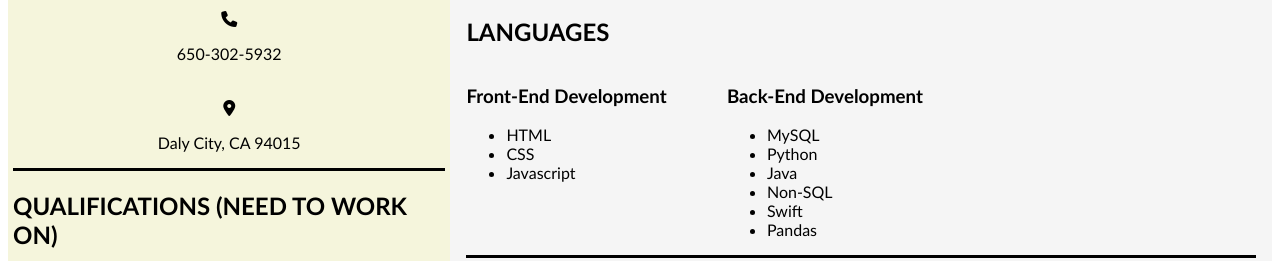
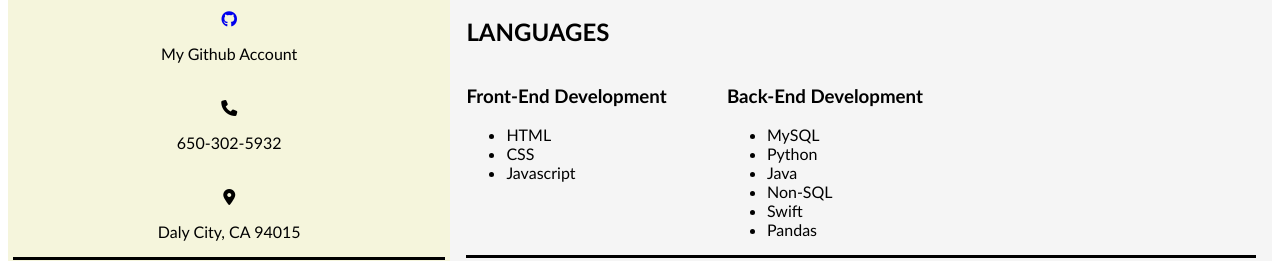
Before and after one commit to BobFisherman18/jonah-s-website, a plain HTML site: page resume.html in a window 1280 px wide. Shown: the part 665-926 px from the top of the page. Drawn offline with Linux system fonts and the light colour scheme.

```diff
--- a/resume.html
+++ b/resume.html
@@ -42,6 +42,15 @@
         <div style="text-align: center">
           <br /><i class="fa-solid fa-at"></i>
           <p>jonahcrivera@outlook.com</p>
+          <br />
+          <a
+            href="https://github.com/BobFisherman18"
+            alt="My Github Account"
+            target="_blank"
+          >
+            <i class="fa-brands fa-github"></i>
+          </a>
+          <p>My Github Account</p>
           <br /><i class="fa-solid fa-phone"></i>
           <p>650-302-5932</p>
           <br /><i class="fa-solid fa-location-dot"></i>
```
Also changed, not shown: contact.html (+3 -1 lines), projects.html (+1 -0 lines), script.js (added).
